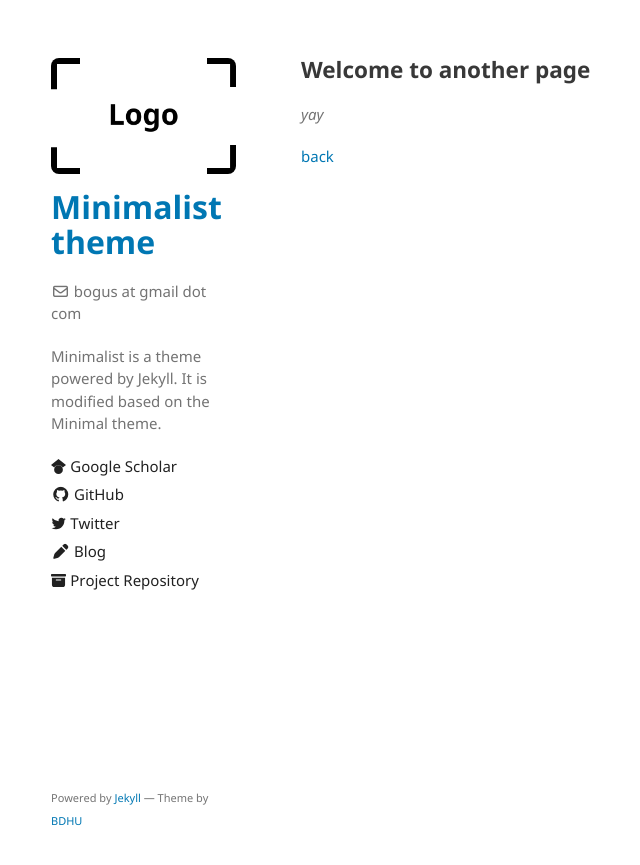
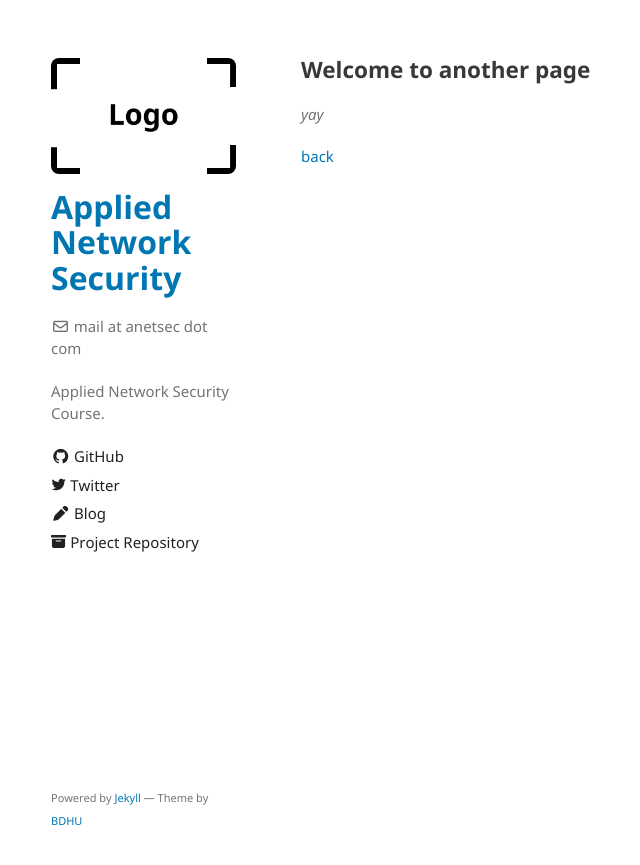
Before and after one commit to aNetSec/aNetSec.github.io, a Jekyll site: the page built from another-page.md, in a window 1280 px wide. Shown: the top 865 px of the page, without its empty margins (159-799 px from the left). Built offline with Jekyll 4.4.1, drawn with Linux system fonts in a browser that asks for light colours; our own code applies the rules of GitHub Pages for plain Markdown files.

Commit message:
change name

```diff
--- a/_config.yml
+++ b/_config.yml
@@ -1,9 +1,9 @@
-title: Minimalist theme
+title: Applied Network Security
 logo: /assets/img/logo.png
-email: bogus at gmail dot com
-description: Minimalist is a theme powered by Jekyll. It is modified based on the Minimal theme.
+email: mail at anetsec dot com
+description: Applied Network Security Course.
 show_downloads: false
-google_analytics: G-ZLK2GHB055
+#google_analytics: G-ZLK2GHB055
 color-scheme: auto
 plugins:
   - jekyll-sitemap
@@ -12,9 +12,6 @@ plugins:
 
 # You can find fonts from https://iconify.design or https://fontawesome.com. Below is just an example illustrating how to use custom icons
 sidebar:
-  - name: Google Scholar
-    icon: <svg xmlns="http://www.w3.org/2000/svg" aria-hidden="true" role="img" style="vertical-align:-0.125em;" width="1em" height="1em" preserveAspectRatio="xMidYMid meet" viewBox="0 0 24 24"><path d="M5.242 13.769L0 9.5L12 0l12 9.5l-5.242 4.269C17.548 11.249 14.978 9.5 12 9.5c-2.977 0-5.548 1.748-6.758 4.269zM12 10a7 7 0 1 0 0 14a7 7 0 0 0 0-14z" fill="currentColor"/></svg>
-    link: https://scholar.google.com/citations?user=zR6afi8AAAAJ
   - name: GitHub
     icon: <i class="fa-brands fa-github"></i>
     link: https://github.com/BDHU
```
